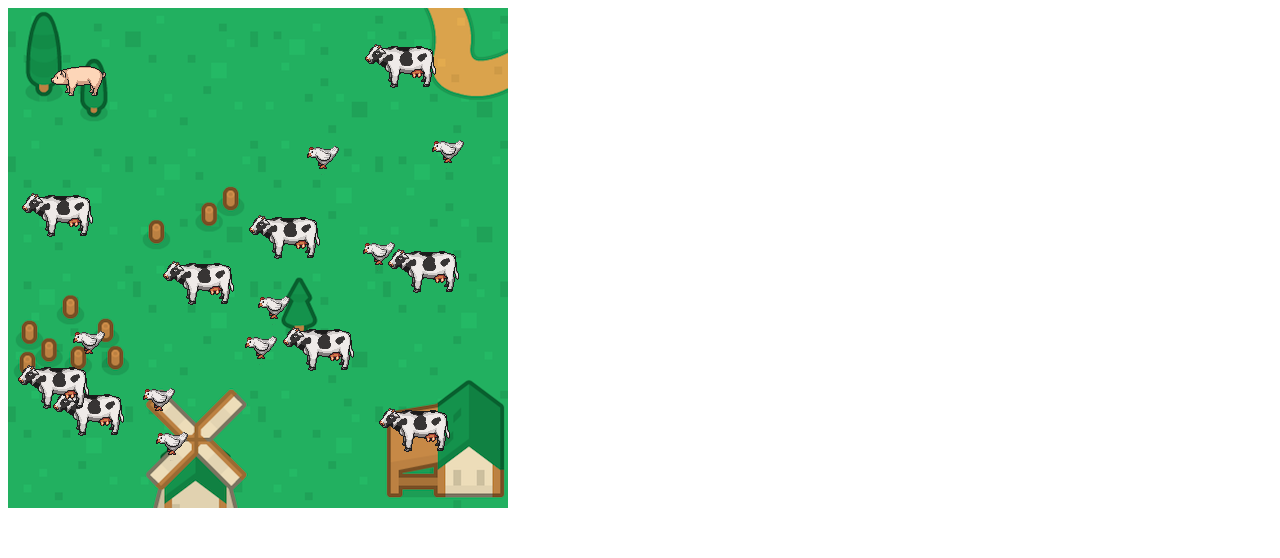
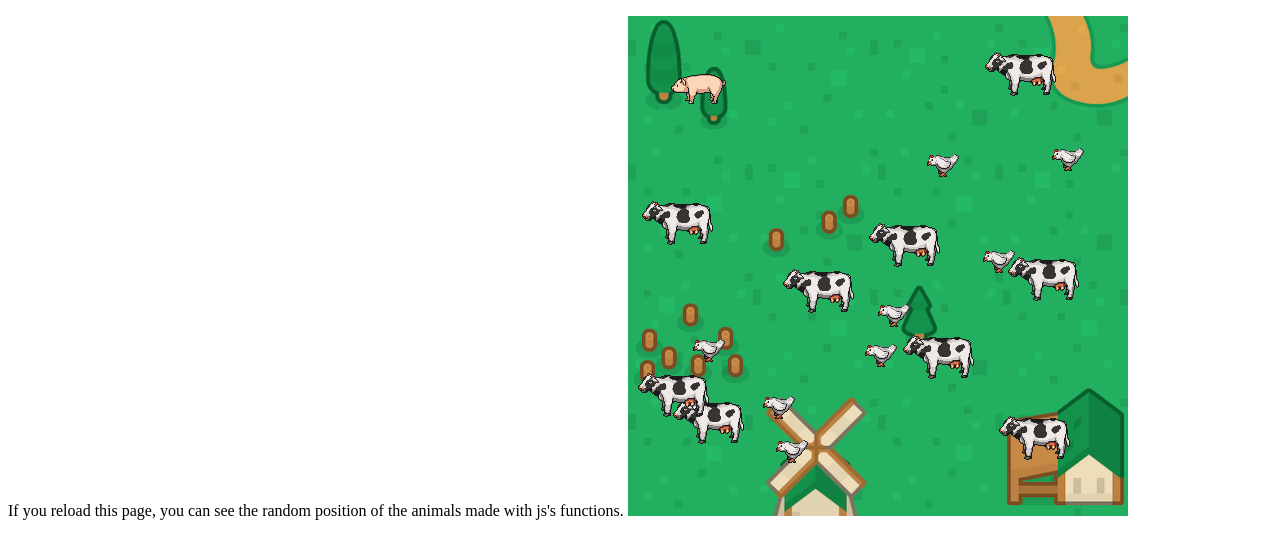
Before and after one commit to HelenaDestroy/game1, a plain HTML site: page index.html in a window 1280 px wide. Drawn offline with Linux system fonts and the light colour scheme.

Commit message:
updating

```diff
--- a/index.html
+++ b/index.html
@@ -5,6 +5,7 @@
 <title>Jessicalandia</title>
 </head>
 <body>
+  <p>If you reload this page, you can see the random position of the animals made with js's functions.
 <canvas width="500" height="500" id="land">
 </canvas>
 <script src="script.js"></script>
```
